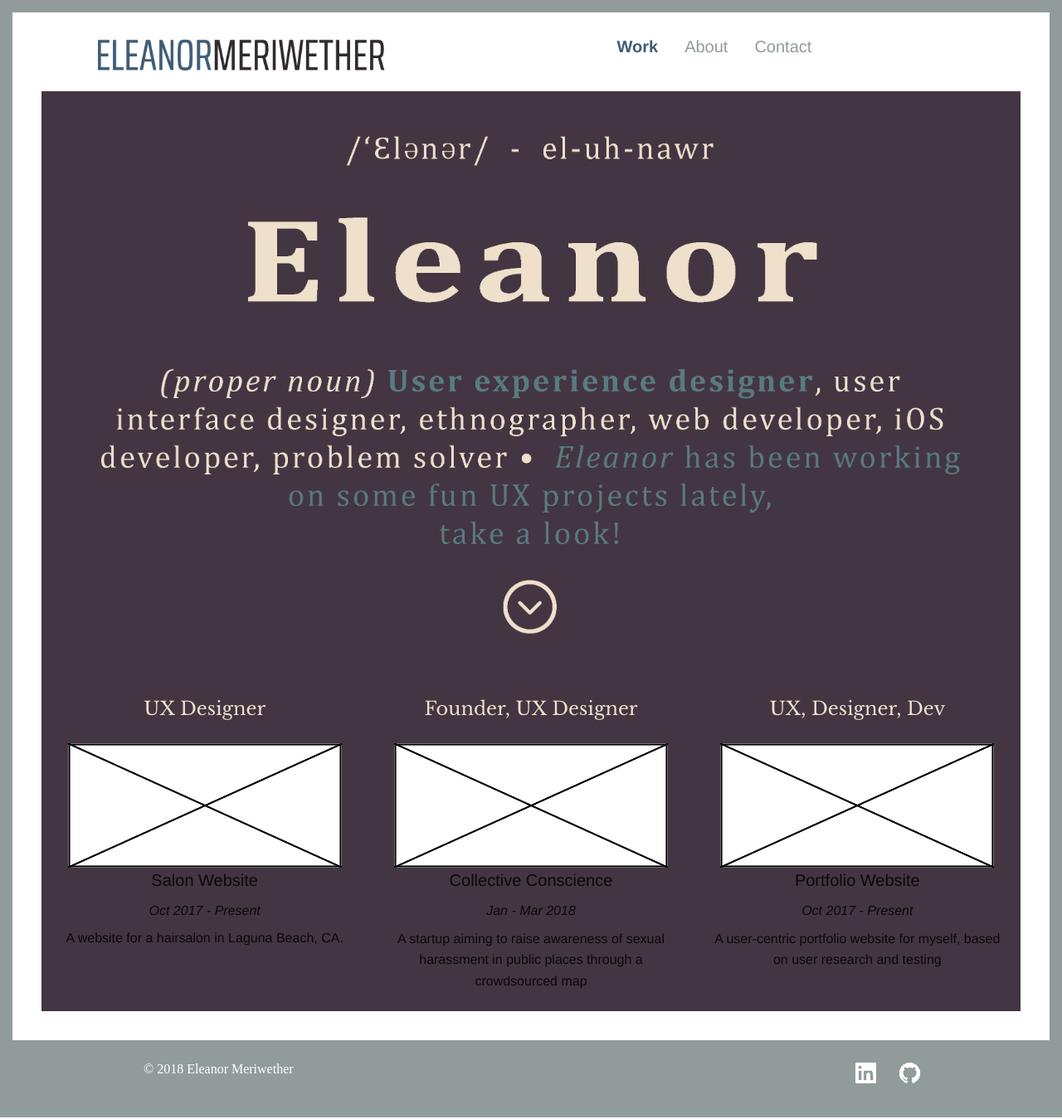
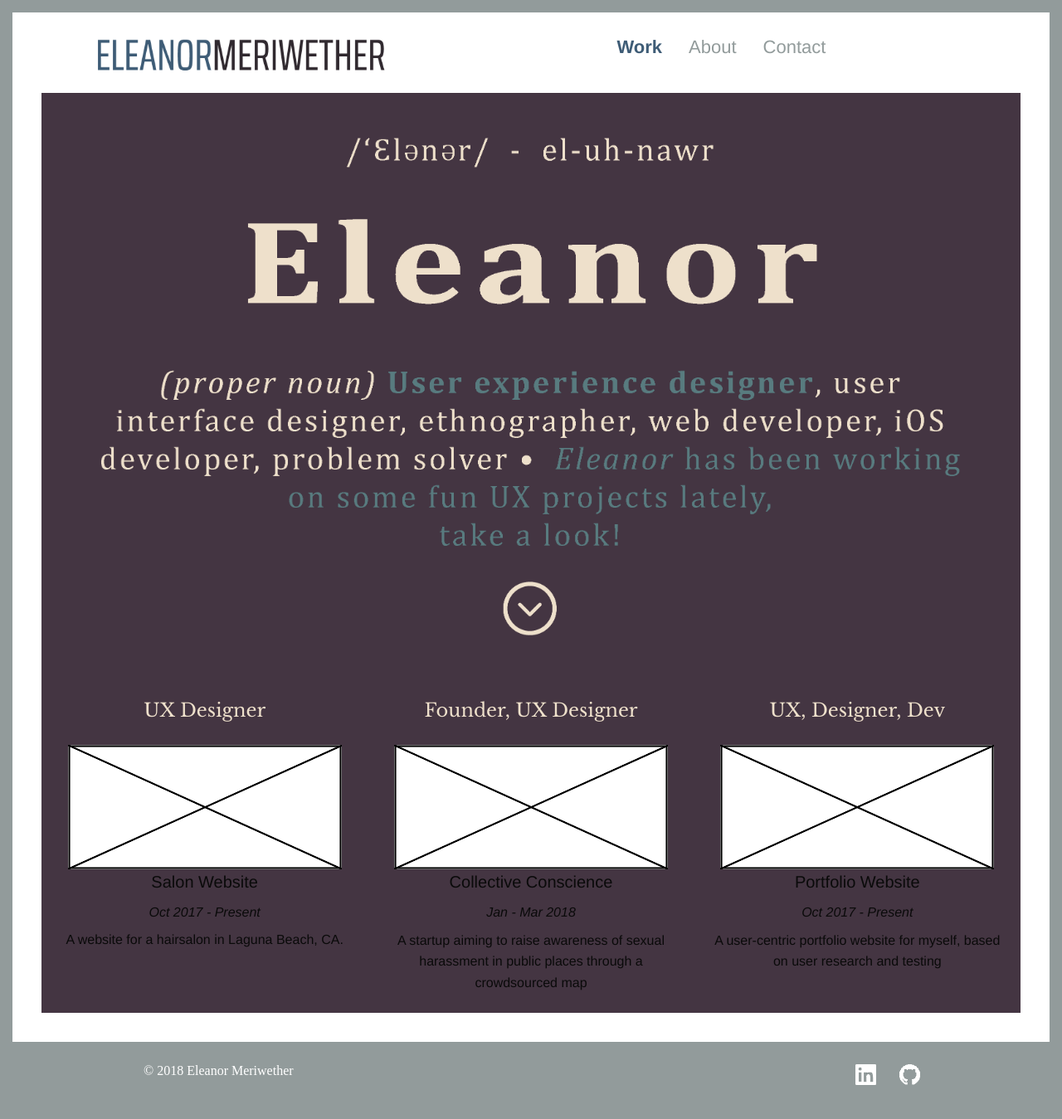
Before and after one commit to emeriwether/emeriwether.github.io, a Jekyll site: the page built from index.html, in a window 1280 px wide. Shown: the whole page at 83% size. Built offline with Jekyll 4.4.1, drawn with Linux system fonts in a browser that asks for light colours; some web fonts are replaced.

Commit message:
increase nav font size for screens >1000px

```diff
--- a/css/app.css
+++ b/css/app.css
@@ -79,8 +79,13 @@
     }
 }
 
+/*1000px*/
 @media screen and (min-width: 62.5em) {
     #definition {
         size: 75%;
     }
+
+    nav > ul > li > a{
+    font-size: 110%;
 }
+}
```
